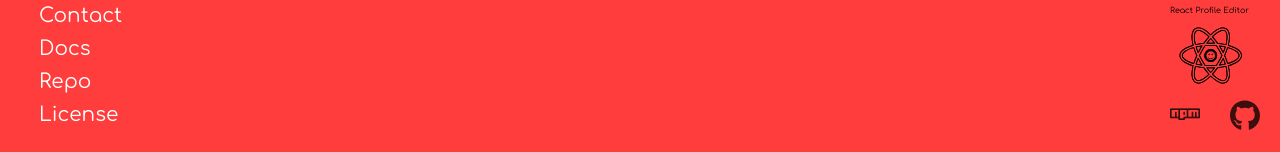
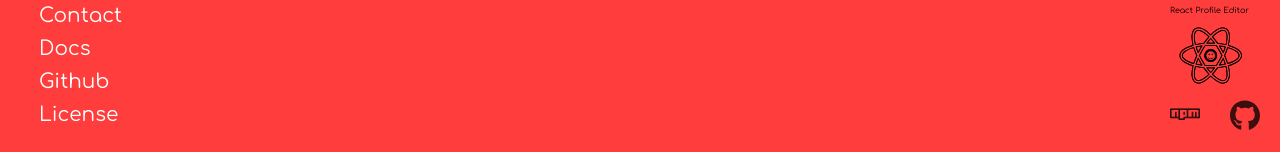
Before and after one commit to mdjfs/react-profile-page, a Next.js app: page / in a window 1280 px wide. Shown: the part 1220-1372 px from the top of the page. Built offline with nearby package versions, Linux system fonts and the light colour scheme; no server answers.

Commit message:
enhance SEO

```diff
--- a/src/pages/index.tsx
+++ b/src/pages/index.tsx
@@ -600,7 +600,7 @@ export default function Home() {
             Docs
           </a>
           <a style={{ cursor: "pointer" }} onClick={() => openGithub()}>
-            Repo
+            Github
           </a>
           <a style={{ cursor: "pointer" }} onClick={() => openLicense()}>
             License
```
